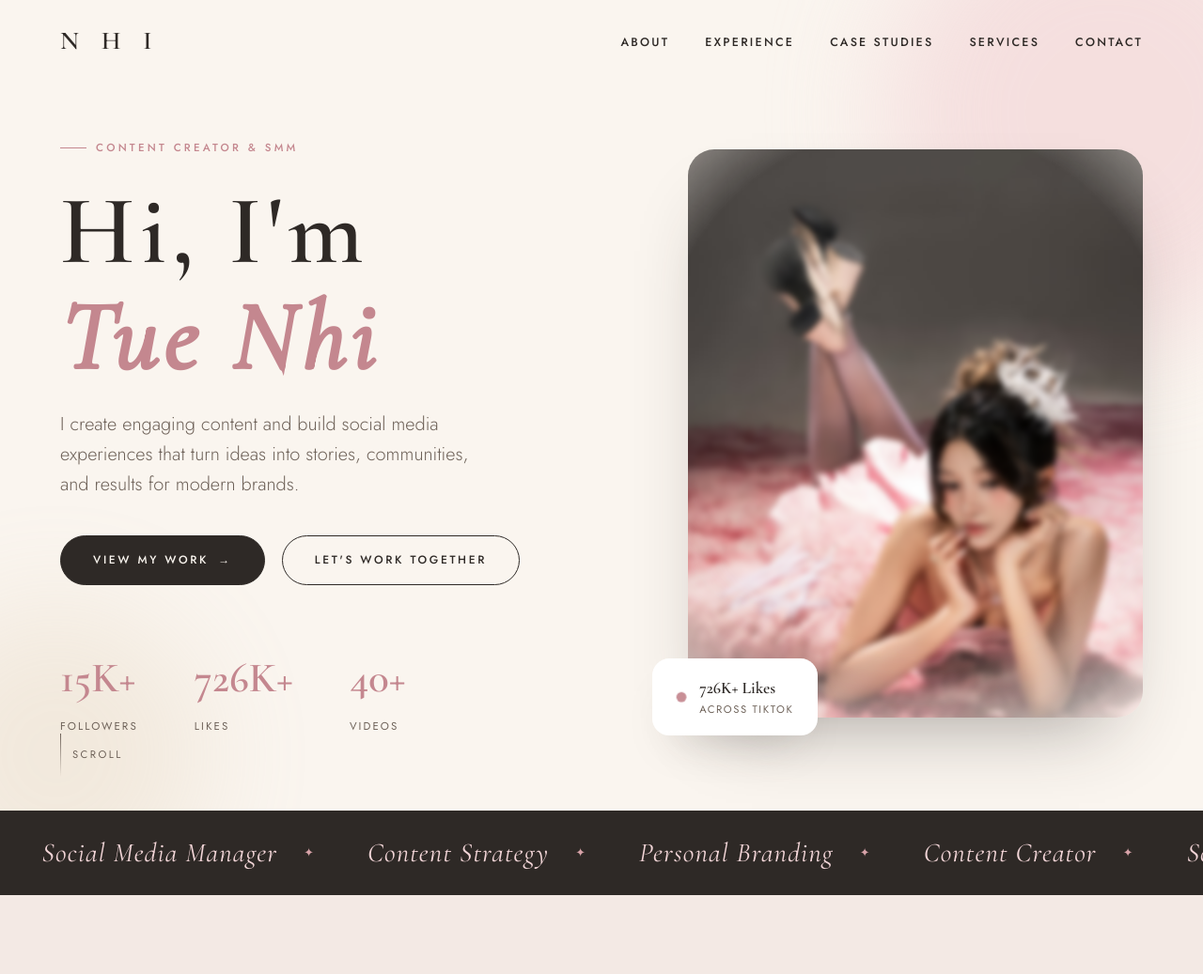
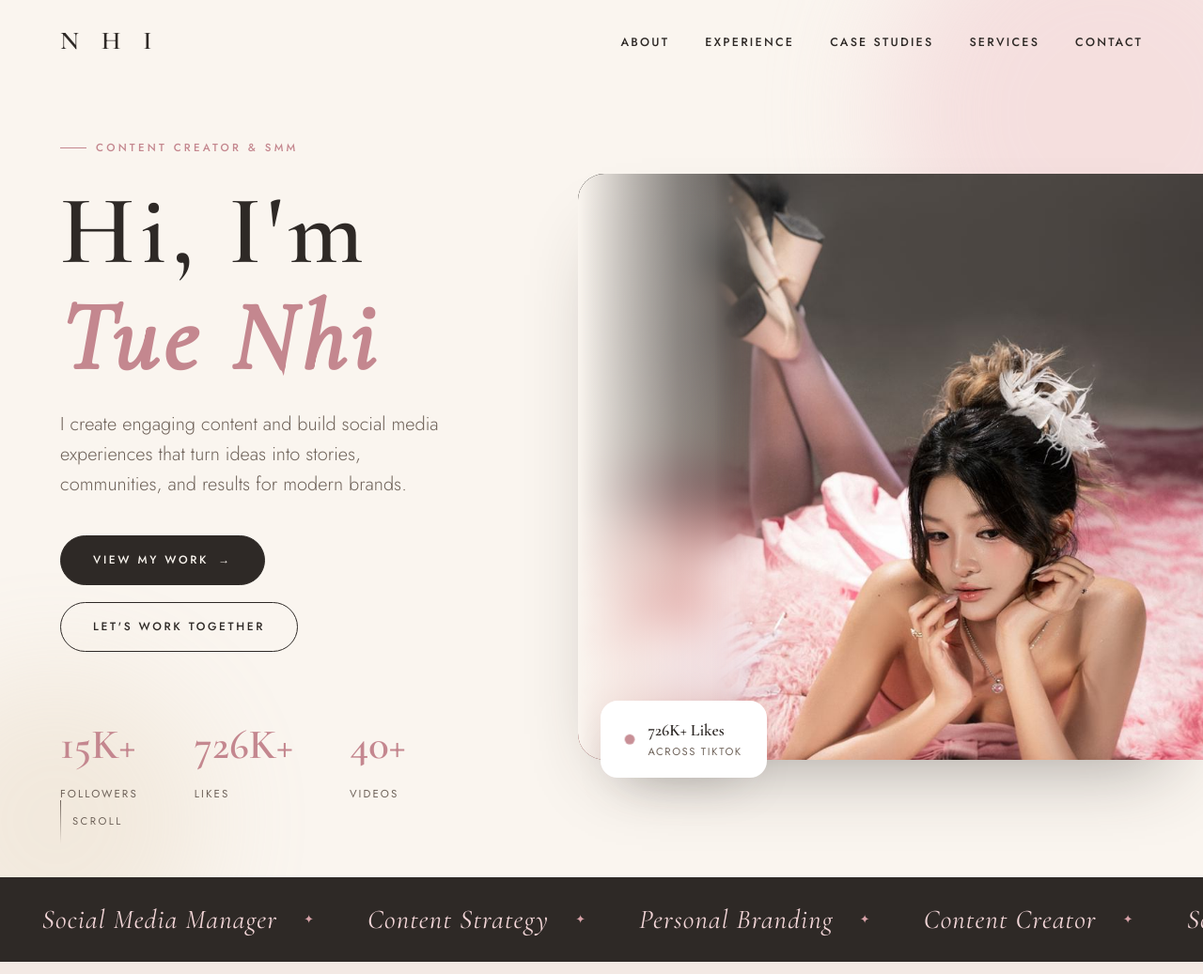
Before and after one commit to TaoRory/Kiera-Port, a plain HTML site: page index.html in a window 1280 px wide. Shown: the top 1037 px of the page at 94% size. Drawn offline with nearby package versions, Linux system fonts and the light colour scheme.

Commit message:
Make hero image full-bleed and sharp with left-edge blend
- Image now extends to the right viewport edge and is taller/larger
- Removed full-image blur, kept a soft blurred fade on the left edge only
- Fixed floating stat card being blurred by the edge fade overlay

```diff
--- a/css/style.css
+++ b/css/style.css
@@ -336,7 +336,7 @@ h1, h2, h3, h4 {
   min-height: 100vh;
   display: flex;
   align-items: center;
-  padding: 140px var(--pad) 80px;
+  padding: 140px 0 80px var(--pad);
   overflow: hidden;
 }
 
@@ -362,12 +362,15 @@ h1, h2, h3, h4 {
   position: relative;
   z-index: 1;
   display: grid;
-  grid-template-columns: 1.1fr 0.9fr;
-  gap: clamp(40px, 6vw, 100px);
+  grid-template-columns: minmax(0, 1fr) minmax(0, 1.4fr);
+  gap: clamp(40px, 6vw, 90px);
   align-items: center;
   width: 100%;
-  max-width: var(--container);
-  margin: 0 auto;
+}
+
+.hero-content {
+  max-width: 580px;
+  padding-right: var(--pad);
 }
 
 .hero-content .eyebrow { margin-bottom: 22px; }
@@ -425,9 +428,9 @@ h1, h2, h3, h4 {
 
 .hero-visual .frame {
   position: relative;
-  border-radius: 28px;
+  border-radius: 28px 0 0 28px;
   overflow: hidden;
-  aspect-ratio: 4/5;
+  height: clamp(440px, 78vh, 800px);
   box-shadow: 0 40px 80px -40px rgba(46, 41, 38, 0.45);
 }
 
@@ -443,15 +446,21 @@ h1, h2, h3, h4 {
   background: var(--cream);
 }
 
-.hero-visual .frame.frame-blur img {
-  filter: blur(3px);
-  transform: scale(1.08);
-  mask-image: radial-gradient(circle at 50% 42%, rgba(0,0,0,1) 60%, rgba(0,0,0,0) 100%);
-  -webkit-mask-image: radial-gradient(circle at 50% 42%, rgba(0,0,0,1) 60%, rgba(0,0,0,0) 100%);
+.hero-visual .frame.frame-blur::before {
+  content: "";
+  position: absolute;
+  inset: 0;
+  z-index: 1;
+  backdrop-filter: blur(20px);
+  -webkit-backdrop-filter: blur(20px);
+  background: linear-gradient(to right, var(--cream) 0%, rgba(250, 245, 239, 0.35) 16%, rgba(250, 245, 239, 0) 30%);
+  mask-image: linear-gradient(to right, rgba(0,0,0,1) 0%, rgba(0,0,0,1) 22%, rgba(0,0,0,0) 32%);
+  -webkit-mask-image: linear-gradient(to right, rgba(0,0,0,1) 0%, rgba(0,0,0,1) 22%, rgba(0,0,0,0) 32%);
+  pointer-events: none;
 }
 
 .hero-visual:hover .frame.frame-blur img {
-  transform: scale(1.12);
+  transform: scale(1.0);
 }
 
 .hero-visual:hover .frame img {
@@ -460,8 +469,9 @@ h1, h2, h3, h4 {
 
 .hero-visual .floating-card {
   position: absolute;
+  z-index: 2;
   bottom: -28px;
-  left: -38px;
+  left: 24px;
   background: var(--white);
   padding: 18px 26px;
   border-radius: 18px;
@@ -1449,7 +1459,21 @@ h1, h2, h3, h4 {
     grid-template-columns: 1fr;
   }
 
+  .hero {
+    padding-right: var(--pad);
+  }
+
+  .hero-content {
+    max-width: none;
+    padding-right: 0;
+  }
+
   .hero-visual { order: -1; }
+
+  .hero-visual .frame {
+    border-radius: 28px;
+    height: clamp(360px, 60vh, 620px);
+  }
 
   .case-grid,
   .services-grid {
```
